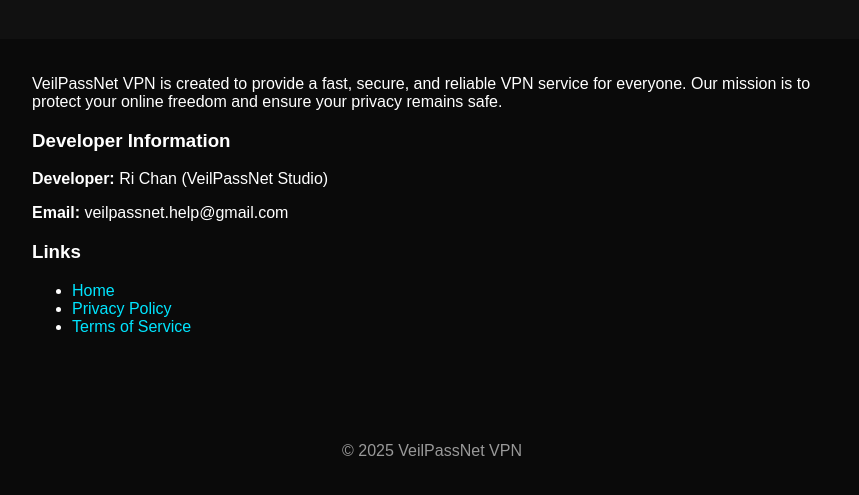
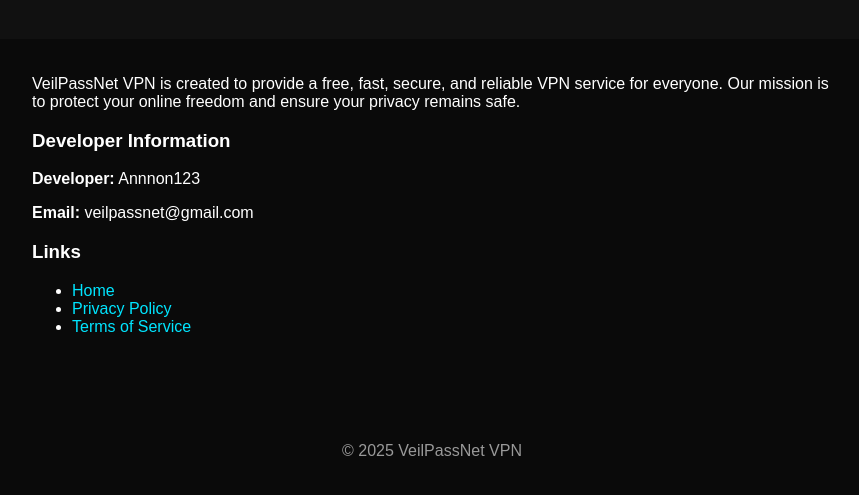
Before and after one commit to ken3431/VeilPassNet, a plain HTML site: page index.html in a window 1280 px wide. Shown: the part 81-576 px from the top of the page, without its empty margins (208-1067 px from the left). Drawn offline with Linux system fonts and the light colour scheme.

Commit message:
Update developer information and service description

```diff
--- a/index.html
+++ b/index.html
@@ -52,11 +52,11 @@ footer {
 </header>
 
 <div class="container">
-    <p>VeilPassNet VPN is created to provide a fast, secure, and reliable VPN service for everyone. Our mission is to protect your online freedom and ensure your privacy remains safe.</p>
+    <p>VeilPassNet VPN is created to provide a free, fast, secure, and reliable VPN service for everyone. Our mission is to protect your online freedom and ensure your privacy remains safe.</p>
 
     <h3>Developer Information</h3>
-    <p><strong>Developer:</strong> Ri Chan (VeilPassNet Studio)</p>
-    <p><strong>Email:</strong> veilpassnet.help@gmail.com</p>
+    <p><strong>Developer:</strong> Annnon123 </p>
+    <p><strong>Email:</strong> veilpassnet@gmail.com</p>
 
     <h3>Links</h3>
     <ul>
```
